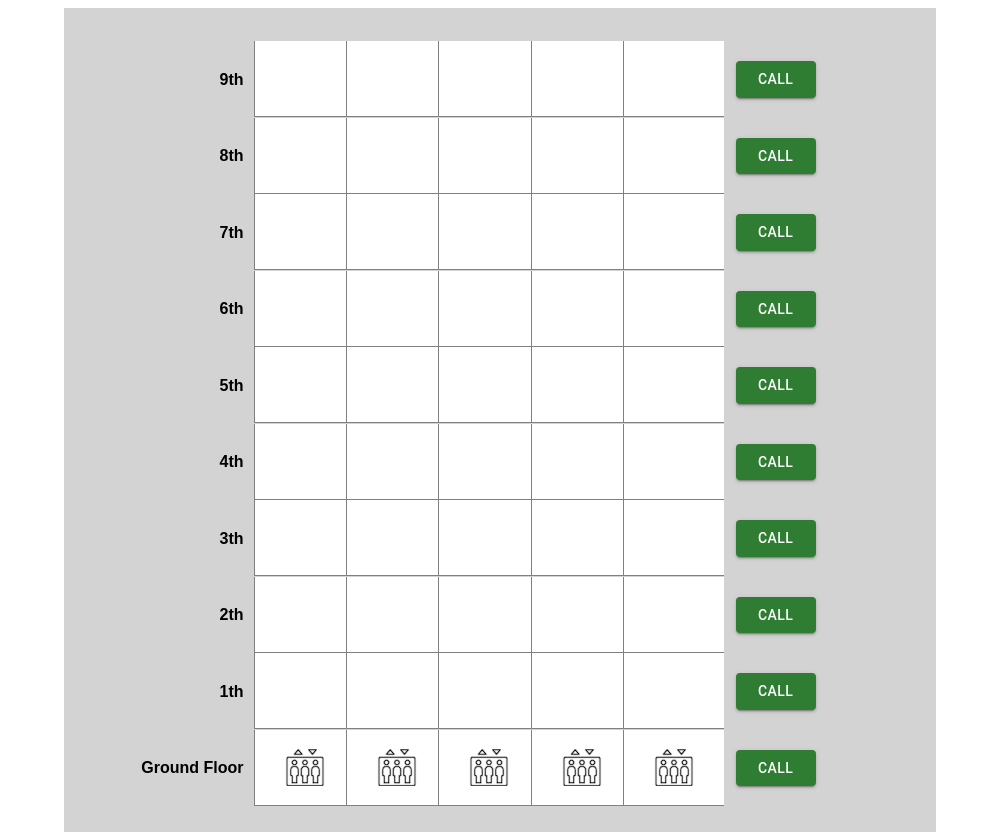
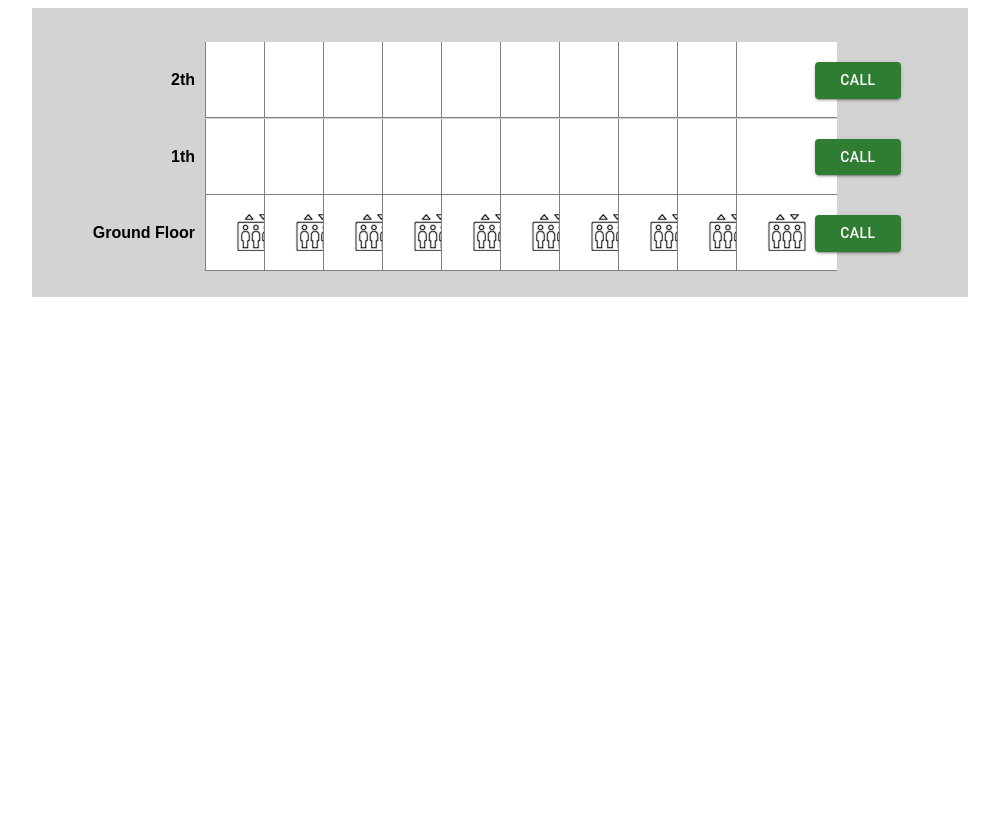
Before and after one commit to GuyAronson/Elevators, a React (Create React App) app: page / in a window 1280 px wide. Shown: the whole page, without its empty margins (140-1139 px from the left). After the commit the page ends 800 px from the top, so only its background shows below. Built offline with nearby package versions, Linux system fonts and the light colour scheme.

Commit message:
Fixed design

```diff
--- a/src/App.css
+++ b/src/App.css
@@ -1,5 +1,5 @@
 .App {
-    width: 65%;
+    width: 70%;
     height: auto;
     background-color: lightgrey;
     position: relative;
@@ -8,7 +8,7 @@
 }
 
 #building {
-    width: 90%;
+    width: 100%;
     margin: auto;
     margin-top: 1%;
 }
--- a/src/App.js
+++ b/src/App.js
@@ -5,7 +5,11 @@ import './App.css';
 function App() {
   return (
     <div className="App">
-      <Building floorsAmount={10} elevatorsAmount={5} />
+      {/*
+        Recommended to use 3-10 floors
+        And 4-10 elevators
+      */}
+      <Building floorsAmount={3} elevatorsAmount={10} />
     </div>
   );
 }
--- a/src/components/Floor.js
+++ b/src/components/Floor.js
@@ -31,7 +31,7 @@ function Floor({ id, elevatorsAmount, elevators, callElevator, isElevatorArrived
                     <p className="floor-text">{id === 0 ? `Ground Floor` : id + `th`}</p>
                 </Grid>
                 {[...new Array(elevatorsAmount)].map((x, i) =>
-                    <Grid item xs={1.5} key={i} >
+                    <Grid item xs={(8 / elevatorsAmount)} key={i} >
                         <div className='floor-item' ref={floorItem}>
                             {elevators[i] && elevators[i].floor === id ?
                                 <Elevator
```
